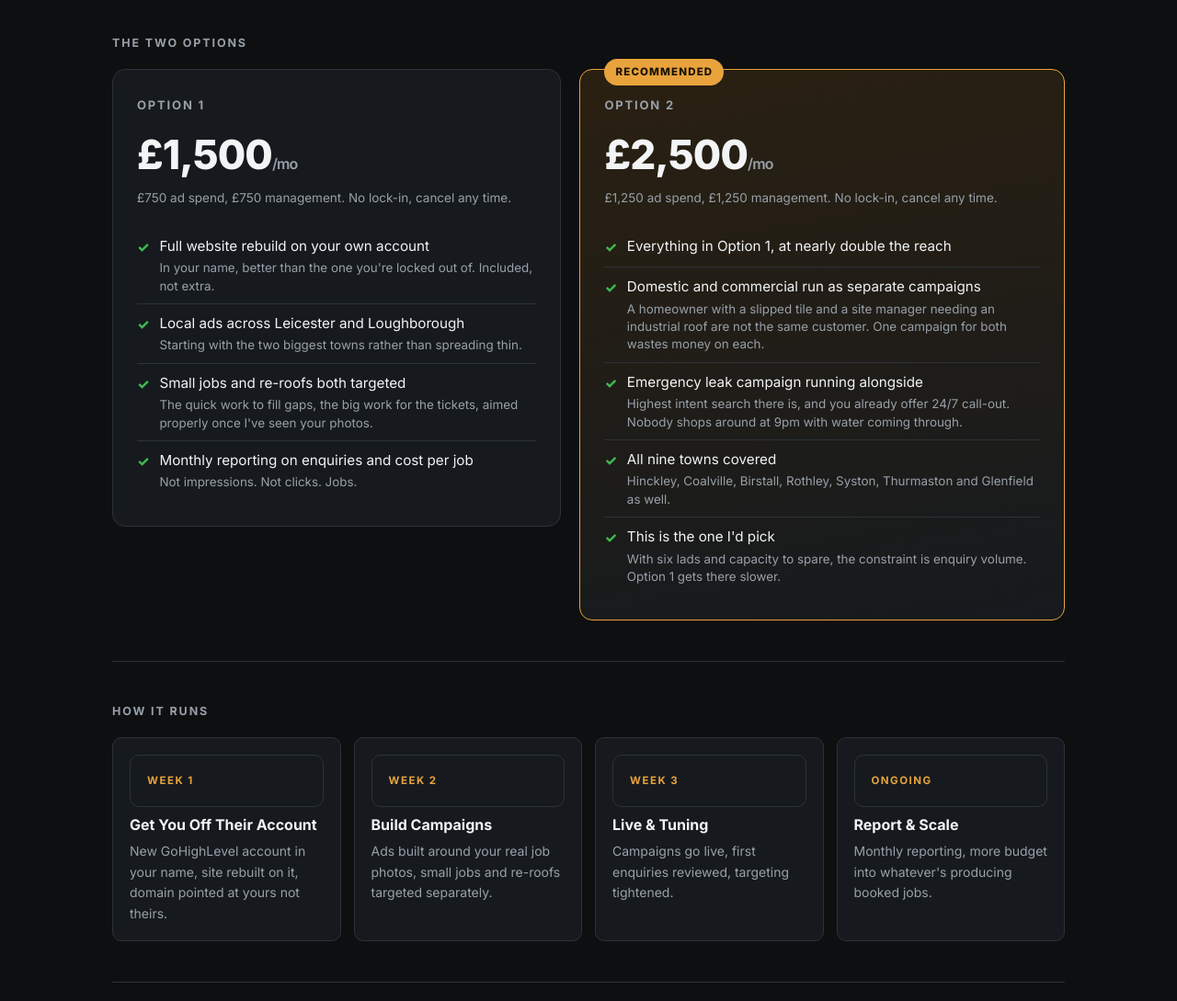
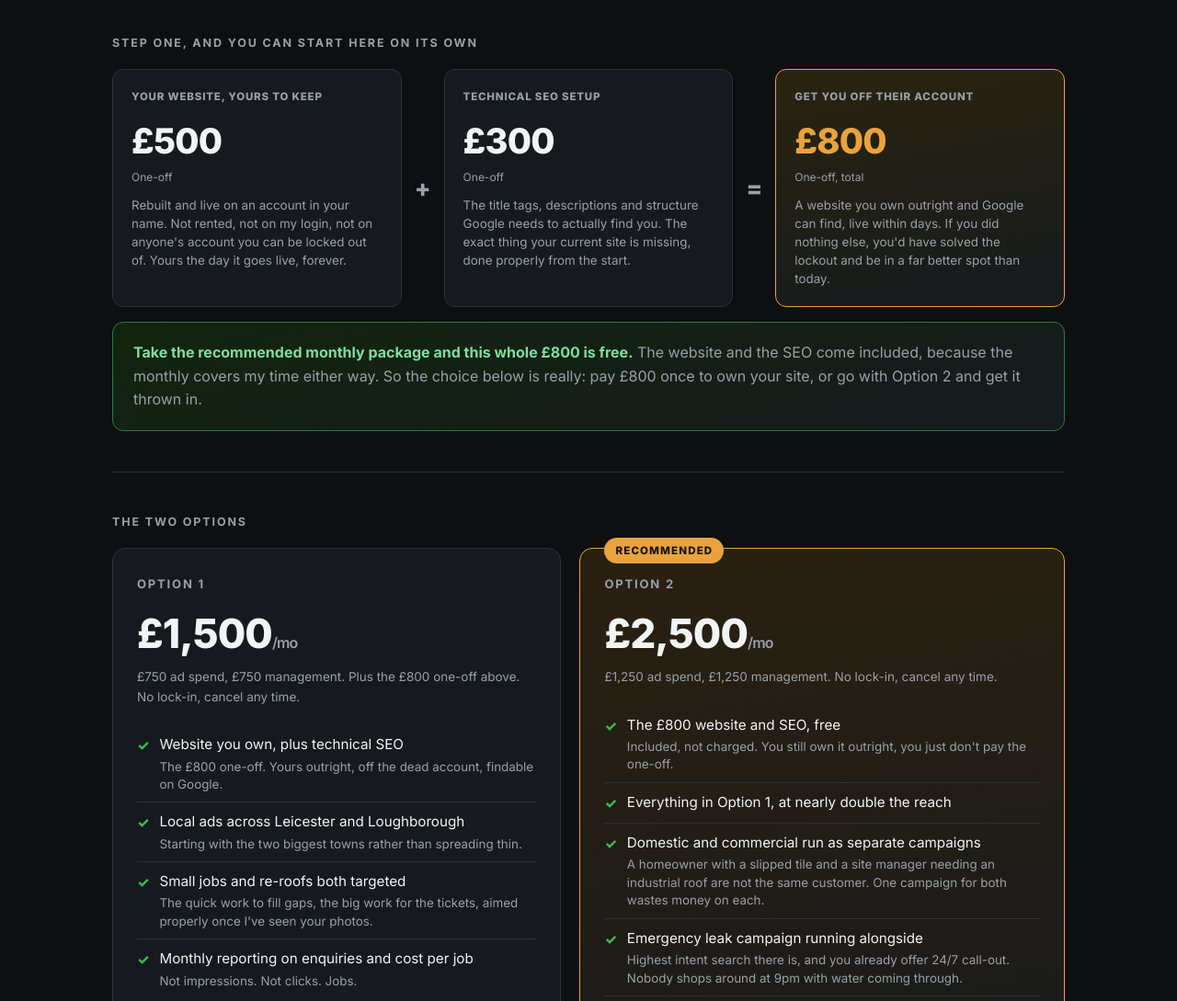
Before and after one commit to andrei170/smith-sons-proposal, a plain HTML site: page index.html in a window 1280 px wide. Shown: the part 1860-2949 px from the top of the page at 92% size. Drawn offline with Linux system fonts and the light colour scheme.

Commit message:
pricing: £500 site + £300 SEO = £800 one-off, waived on higher tier

```diff
--- a/index.html
+++ b/index.html
@@ -46,6 +46,18 @@ section{padding:44px 0;border-bottom:1px solid var(--line)}
 .fixcard .fnum{font-size:11px;text-transform:uppercase;letter-spacing:.08em;color:var(--mut);font-weight:700;margin-bottom:7px}
 .fixcard h4{font-size:16px;margin-bottom:6px}
 .fixcard p{font-size:13.5px}
+
+.ownrow{display:grid;grid-template-columns:1fr auto 1fr auto 1fr;gap:14px;align-items:stretch}
+@media(max-width:820px){.ownrow{grid-template-columns:1fr}}
+.owncard{background:var(--panel);border:1px solid var(--line);border-radius:12px;padding:20px}
+.owncard.total{border-color:var(--amber);background:linear-gradient(170deg,#2a2410,var(--panel))}
+.owncard .ownlab{font-size:11.5px;text-transform:uppercase;letter-spacing:.07em;color:var(--mut);font-weight:800}
+.owncard .ownprice{font-size:38px;font-weight:800;letter-spacing:-.02em;margin:8px 0 0}
+.owncard.total .ownprice{color:var(--amber)}
+.owncard .ownsub{font-size:12px;color:var(--mut);margin-bottom:10px}
+.owncard p{font-size:13.4px;color:var(--mut);line-height:1.5}
+.ownplus{display:flex;align-items:center;justify-content:center;font-size:26px;font-weight:800;color:var(--mut)}
+@media(max-width:820px){.ownplus{padding:2px 0}}
 
 .pk{display:grid;grid-template-columns:1fr 1.08fr;gap:20px;align-items:start}
 @media(max-width:840px){.pk{grid-template-columns:1fr}}
@@ -141,7 +153,7 @@ footer{color:var(--mut);font-size:12.5px;text-align:center;padding:30px 0 44px}
       </div>
     </div>
     <div class="incl">
-      <p><b>The full rebuild, on your own account, is included in month one at no extra cost.</b> No setup fee, no build charge. If you stopped after month one, the website is yours, on your account, and it stays live. You'd be in a far better spot than you are now, which is locked out of a site that could vanish.</p>
+      <p><b>The rebuild is a one-off £500, and the site is then yours outright</b>, on your own account, findable on Google once the £300 technical SEO is added. Or, if you take the recommended monthly package, the whole lot comes free. Either way you own it, and either way you're off that dead account. The full breakdown is below.</p>
     </div>
   </section>
 
@@ -155,15 +167,44 @@ footer{color:var(--mut);font-size:12.5px;text-align:center;padding:30px 0 44px}
   </section>
 
   <section>
+    <div class="h">Step one, and you can start here on its own</div>
+    <div class="ownrow">
+      <div class="owncard">
+        <div class="ownlab">Your website, yours to keep</div>
+        <div class="ownprice">£500</div>
+        <div class="ownsub">One-off</div>
+        <p>Rebuilt and live on an account in your name. Not rented, not on my login, not on anyone's account you can be locked out of. Yours the day it goes live, forever.</p>
+      </div>
+      <div class="ownplus">+</div>
+      <div class="owncard">
+        <div class="ownlab">Technical SEO setup</div>
+        <div class="ownprice">£300</div>
+        <div class="ownsub">One-off</div>
+        <p>The title tags, descriptions and structure Google needs to actually find you. The exact thing your current site is missing, done properly from the start.</p>
+      </div>
+      <div class="ownplus">=</div>
+      <div class="owncard total">
+        <div class="ownlab">Get you off their account</div>
+        <div class="ownprice">£800</div>
+        <div class="ownsub">One-off, total</div>
+        <p>A website you own outright and Google can find, live within days. If you did nothing else, you'd have solved the lockout and be in a far better spot than today.</p>
+      </div>
+    </div>
+    <div class="incl" style="margin-top:16px">
+      <p><b>Take the recommended monthly package and this whole £800 is free.</b> The website and the SEO come included, because the monthly covers my time either way. So the choice below is really: pay £800 once to own your site, or go with Option 2 and get it thrown in.</p>
+    </div>
+  </section>
+
+  <section>
     <div class="h">The two options</div>
     <div class="pk">
 
       <div class="pack">
         <div class="pname">Option 1</div>
         <div class="price">£1,500<span>/mo</span></div>
-        <div class="pnote">£750 ad spend, £750 management. No lock-in, cancel any time.</div>
+        <div class="pnote">£750 ad spend, £750 management. Plus the £800 one-off above. No lock-in, cancel any time.</div>
         <ul>
-          <li><span class="tick">&#10003;</span><span class="t">Full website rebuild on your own account<small>In your name, better than the one you're locked out of. Included, not extra.</small></span></li>
+          <li><span class="tick">&#10003;</span><span class="t">Website you own, plus technical SEO<small>The £800 one-off. Yours outright, off the dead account, findable on Google.</small></span></li>
           <li><span class="tick">&#10003;</span><span class="t">Local ads across Leicester and Loughborough<small>Starting with the two biggest towns rather than spreading thin.</small></span></li>
           <li><span class="tick">&#10003;</span><span class="t">Small jobs and re-roofs both targeted<small>The quick work to fill gaps, the big work for the tickets, aimed properly once I've seen your photos.</small></span></li>
           <li><span class="tick">&#10003;</span><span class="t">Monthly reporting on enquiries and cost per job<small>Not impressions. Not clicks. Jobs.</small></span></li>
@@ -176,6 +217,7 @@ footer{color:var(--mut);font-size:12.5px;text-align:center;padding:30px 0 44px}
         <div class="price">£2,500<span>/mo</span></div>
         <div class="pnote">£1,250 ad spend, £1,250 management. No lock-in, cancel any time.</div>
         <ul>
+          <li><span class="tick">&#10003;</span><span class="t">The £800 website and SEO, free<small>Included, not charged. You still own it outright, you just don't pay the one-off.</small></span></li>
           <li><span class="tick">&#10003;</span><span class="t">Everything in Option 1, at nearly double the reach</span></li>
           <li><span class="tick">&#10003;</span><span class="t">Domestic and commercial run as separate campaigns<small>A homeowner with a slipped tile and a site manager needing an industrial roof are not the same customer. One campaign for both wastes money on each.</small></span></li>
           <li><span class="tick">&#10003;</span><span class="t">Emergency leak campaign running alongside<small>Highest intent search there is, and you already offer 24/7 call-out. Nobody shops around at 9pm with water coming through.</small></span></li>
```
